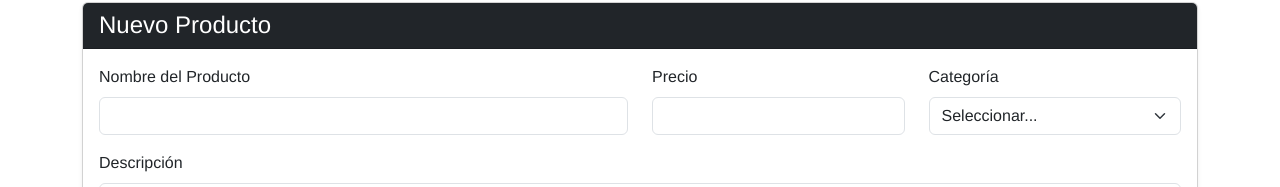
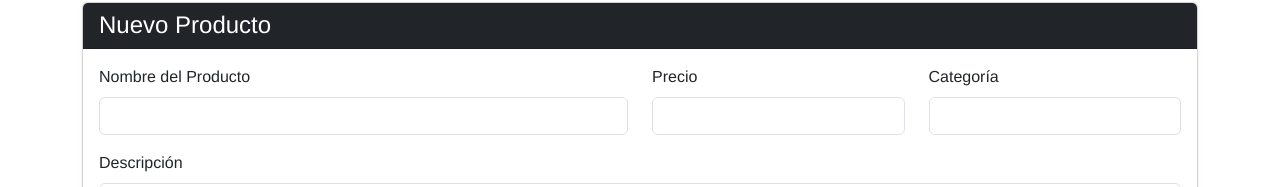
Before and after one commit to luisma-nt/MercadoVkeiReact, a React (Vite) app: page /admin in a window 1280 px wide. Shown: the part 189-376 px from the top of the page. Built offline with nearby package versions, Linux system fonts and the light colour scheme; no server answers; sample sign-in values are in the browser's storage.

Commit message:
categoria

```diff
--- a/src/componentes/autentificador.jsx
+++ b/src/componentes/autentificador.jsx
@@ -17,9 +17,9 @@ export function AuthProvider({ children }) {
 
   const login = async (email, password) => {
     try {
-      const userData = await loginUserApi(email, password); // Recibimos 'userData'
+      const userData = await loginUserApi(email, password);
 
-      // CORRECCIÓN 1: Usar 'userData' en lugar de 'data'
+
       const isAdmin = userData.role === 'ADMIN';
 
       const userToSave = {
@@ -30,7 +30,7 @@ export function AuthProvider({ children }) {
         avatar: userData.avatar,
         createdAt: userData.dateOfBirth,
         role: userData.role,
-        isAdmin: isAdmin // CORRECCIÓN 2: ¡Guardamos esta propiedad para que el Navbar la lea!
+        isAdmin: isAdmin
       };
 
       setUser(userToSave);
@@ -45,7 +45,7 @@ export function AuthProvider({ children }) {
     try {
       const newUser = await registerUserApi(userData);
 
-      // CORRECCIÓN 3: Calculamos si es admin también al registrarse
+
       const isAdmin = newUser.role === 'ADMIN';
 
       const userToSave = {
@@ -55,8 +55,8 @@ export function AuthProvider({ children }) {
         email: newUser.email,
         avatar: newUser.avatar,
         createdAt: new Date().toISOString(),
-        role: newUser.role, // Guardamos el rol
-        isAdmin: isAdmin    // Guardamos el permiso
+        role: newUser.role,
+        isAdmin: isAdmin
       };
 
       setUser(userToSave);
--- a/src/paginas/Admin.jsx
+++ b/src/paginas/Admin.jsx
@@ -10,11 +10,11 @@ function AdminPanel() {
   const [loading, setLoading] = useState(false);
   const [products, setProducts] = useState([]);
 
-  // Estados para edición
+
   const [isEditing, setIsEditing] = useState(false);
   const [editingId, setEditingId] = useState(null);
 
-  // Formulario
+
   const [formData, setFormData] = useState({
     nombre: '',
     descripcion: '',
@@ -25,19 +25,19 @@ function AdminPanel() {
   const [sizes, setSizes] = useState([{ name: 'S', stock: 0 }]);
   const [images, setImages] = useState([]);
 
-  // --- SEGURIDAD ACTUALIZADA ---
+
   useEffect(() => {
     if (authLoading) return;
 
     if (!isAuthenticated) {
-      // Si no está logueado, mandar al login
+
       navigate('/ingresar');
     } else if (!user.isAdmin) {
-      // Si está logueado pero NO es admin (verifica el rol de la BD)
+
       alert("Acceso denegado: Se requieren permisos de administrador.");
       navigate('/');
     } else {
-      // Si es admin, cargar todo
+
       loadProducts();
     }
   }, [user, isAuthenticated, authLoading, navigate]);
@@ -51,7 +51,7 @@ function AdminPanel() {
     }
   };
 
-  // --- MANEJADORES DE FORMULARIO ---
+
 
   const handleInputChange = (e) => {
     setFormData({ ...formData, [e.target.name]: e.target.value });
@@ -82,7 +82,7 @@ function AdminPanel() {
     setImages(images.filter((_, i) => i !== index));
   };
 
-  // --- LÓGICA DE EDICIÓN Y BORRADO ---
+
 
   const handleEditClick = (product) => {
     setIsEditing(true);
@@ -159,7 +159,7 @@ function AdminPanel() {
     }
   };
 
-  // Protección de renderizado: Si está cargando o no es admin, no mostrar nada
+
   if (authLoading || !user || !user.isAdmin) return null;
 
   return (
@@ -169,7 +169,7 @@ function AdminPanel() {
         <span className="badge bg-danger">Modo Administrador</span>
       </div>
 
-      {/* FORMULARIO DE CREACIÓN / EDICIÓN */}
+
       <div className="card mb-5 shadow-sm">
         <div className="card-header bg-dark text-white">
           <h4 className="mb-0">{isEditing ? 'Editar Producto' : 'Nuevo Producto'}</h4>
@@ -177,7 +177,7 @@ function AdminPanel() {
         <div className="card-body">
           <form onSubmit={handleSubmit}>
             <div className="row">
-              {/* Nombre */}
+
               <div className="col-md-6 mb-3">
                 <label className="form-label">Nombre del Producto</label>
                 <input
@@ -190,7 +190,7 @@ function AdminPanel() {
                 />
               </div>
 
-              {/* Precio */}
+
               <div className="col-md-3 mb-3">
                 <label className="form-label">Precio</label>
                 <input
@@ -203,25 +203,21 @@ function AdminPanel() {
                 />
               </div>
 
-              {/* Categoría */}
+
               <div className="col-md-3 mb-3">
                 <label className="form-label">Categoría</label>
-                <select
-                  className="form-select"
+                <input
+                  type="text"
+                  className="form-control"
                   name="categoria"
                   value={formData.categoria}
                   onChange={handleInputChange}
-                >
-                  <option value="">Seleccionar...</option>
-                  <option value="Ropa">Ropa</option>
-                  <option value="Accesorios">Accesorios</option>
-                  <option value="Música">Música</option>
-                  <option value="Calzado">Calzado</option>
-                </select>
+                  required
+                />
               </div>
             </div>
 
-            {/* Descripción */}
+
             <div className="mb-3">
               <label className="form-label">Descripción</label>
               <textarea
@@ -233,7 +229,7 @@ function AdminPanel() {
               ></textarea>
             </div>
 
-            {/* Tallas y Stock */}
+
             <div className="mb-3">
               <label className="form-label">Tallas y Stock</label>
               {sizes.map((size, index) => (
@@ -270,7 +266,7 @@ function AdminPanel() {
               </button>
             </div>
 
-            {/* Imágenes */}
+
             <div className="mb-4">
               <label className="form-label">Imágenes</label>
               <input
@@ -302,7 +298,7 @@ function AdminPanel() {
               </div>
             </div>
 
-            {/* Botones de Acción */}
+
             <div className="d-flex gap-2">
               <button type="submit" className="btn btn-primary" disabled={loading}>
                 {loading ? 'Guardando...' : (isEditing ? 'Actualizar Producto' : 'Crear Producto')}
@@ -318,7 +314,7 @@ function AdminPanel() {
         </div>
       </div>
 
-      {/* LISTA DE PRODUCTOS EXISTENTES */}
+
       <h3 className="mb-3">Inventario Actual</h3>
       <div className="table-responsive">
         <table className="table table-striped table-hover align-middle">
```
